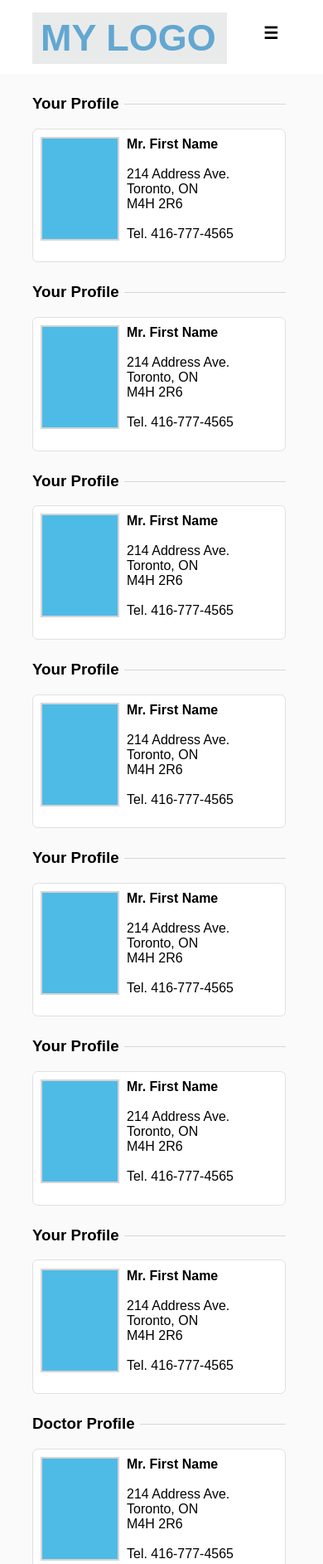
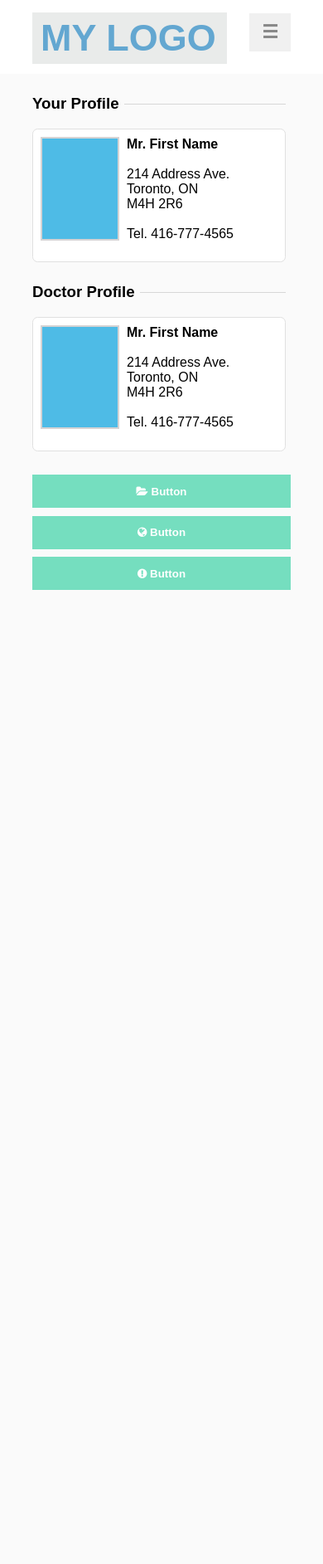
Before and after one commit to visampaio/Responsive-website-practice, a plain HTML site: page index.html in a window 390 px wide. Shown: the top 1885 px of the page at 83% size. After the commit the page ends 844 px from the top, so only its background shows below. Drawn offline with Linux system fonts and the light colour scheme.

Commit message:
Add comments and small fixes

```diff
--- a/index.html
+++ b/index.html
@@ -12,20 +12,13 @@
       <figure id="logo">MY LOGO</figure>
       <nav>
         <ul id="menu">
-        <li class="icon"><a href="#" onclick="myFunction()">&#9776;</a></li>
+        <li class="icon"><a onclick="openMenu()">&#9776;</a></li>
         <li class="active"><a href="#">Active</a></li>
         <li><a href="#">About Us</a></li>
       </ul>
       </nav>
-
+    </header>
   </div>
-    <div id="navMobile">
-            <ul>
-              <li class="active"><a href="#">Active</a></li>
-              <li><a href="#">About Us</a></li>
-            </ul>
-    </div>
-    </header>
 
   <main>
     <div id="navMobile">
@@ -34,87 +27,11 @@
         <li><a href="#">About Us</a></li>
       </ul>
     </div>
+
     <article>
         <header><h3>Your Profile</h3></header>
         <div class="box">
-          <figure class="picture"> </figure>
-          <p><b>Mr. First Name</b><br><br>
-          214 Address Ave.<br>
-          Toronto, ON <br>
-          M4H 2R6 <br><br>
-          Tel. 416-777-4565</p>
-        </div>
-    </article>
-    <article>
-        <header><h3>Your Profile</h3></header>
-        <div class="box">
-          <figure class="picture"> </figure>
-          <p><b>Mr. First Name</b><br><br>
-          214 Address Ave.<br>
-          Toronto, ON <br>
-          M4H 2R6 <br><br>
-          Tel. 416-777-4565</p>
-        </div>
-    </article>
-    <article>
-        <header><h3>Your Profile</h3></header>
-        <div class="box">
-          <figure class="picture"> </figure>
-          <p><b>Mr. First Name</b><br><br>
-          214 Address Ave.<br>
-          Toronto, ON <br>
-          M4H 2R6 <br><br>
-          Tel. 416-777-4565</p>
-        </div>
-    </article>
-    <article>
-        <header><h3>Your Profile</h3></header>
-        <div class="box">
-          <figure class="picture"> </figure>
-          <p><b>Mr. First Name</b><br><br>
-          214 Address Ave.<br>
-          Toronto, ON <br>
-          M4H 2R6 <br><br>
-          Tel. 416-777-4565</p>
-        </div>
-    </article>
-    <article>
-        <header><h3>Your Profile</h3></header>
-        <div class="box">
-          <figure class="picture"> </figure>
-          <p><b>Mr. First Name</b><br><br>
-          214 Address Ave.<br>
-          Toronto, ON <br>
-          M4H 2R6 <br><br>
-          Tel. 416-777-4565</p>
-        </div>
-    </article>
-    <article>
-        <header><h3>Your Profile</h3></header>
-        <div class="box">
-          <figure class="picture"> </figure>
-          <p><b>Mr. First Name</b><br><br>
-          214 Address Ave.<br>
-          Toronto, ON <br>
-          M4H 2R6 <br><br>
-          Tel. 416-777-4565</p>
-        </div>
-    </article>
-    <article>
-        <header><h3>Your Profile</h3></header>
-        <div class="box">
-          <figure class="picture"> </figure>
-          <p><b>Mr. First Name</b><br><br>
-          214 Address Ave.<br>
-          Toronto, ON <br>
-          M4H 2R6 <br><br>
-          Tel. 416-777-4565</p>
-        </div>
-    </article>
-    <article>
-        <header><h3>Doctor Profile</h3></header>
-        <div class="box">
-          <figure class="picture"> </figure>
+          <figure class="picture"></figure>
           <p><b>Mr. First Name</b><br><br>
           214 Address Ave.<br>
           Toronto, ON <br>
@@ -123,6 +40,17 @@
         </div>
     </article>
 
+    <article>
+        <header><h3>Doctor Profile</h3></header>
+        <div class="box">
+          <figure class="picture"></figure>
+          <p><b>Mr. First Name</b><br><br>
+          214 Address Ave.<br>
+          Toronto, ON <br>
+          M4H 2R6 <br><br>
+          Tel. 416-777-4565</p>
+        </div>
+    </article>
   </main>
 
   <footer>
@@ -132,7 +60,7 @@
   </footer>
 
   <script>
-function myFunction() {
+function openMenu() {
     var menu = document.getElementById("navMobile");
     if (menu.className === "") {
       menu.className += "open";
--- a/landpage.css
+++ b/landpage.css
@@ -5,12 +5,7 @@
 body {
   background-color: #fafafa;
   margin: 0;
-  padding: 0;
   font-family: sans-serif;
-}
-
-a {
-  text-decoration: none;
 }
 
 main, footer, header {
@@ -18,14 +13,22 @@ main, footer, header {
   margin: 0 auto;
 }
 
-main {
-  overflow-y: auto;
-  margin-top: 89px;
+ul {
+  list-style-type: none;
+  padding: 0;
+  margin: 0;
 }
+
+a {
+  text-decoration: none;
+}
+
+p {margin: 0}
+
+/**** Header styles ****/
 
 #headerBar {
   background-color: white;
-  overflow:hidden;
   width: 100%;
   top: 0;
   position: fixed;
@@ -33,9 +36,8 @@ main {
 }
 
 #logo {
-  float: left;
   background-color: #e9ebea;
-  margin: 15px 0 0 0;
+  margin: 15px 0 12px 0;
   padding: 5px 10px;
   width: 235px;
   font-size: 45px;
@@ -44,20 +46,25 @@ main {
   display: inline-block;
 }
 
+/**** Desktop navigation styles ****/
+
 nav {
   float: right;
 }
 
-ul {
-  list-style-type: none;
-  padding: 0;
-  margin: 0;
+nav li {
+  display: inline-block;
+  padding-top: 20%;
+  padding-bottom: 20%;
 }
 
-nav li {
-  display: inline-block;
-  padding-top: 16%;
-  padding-bottom: 20%;
+nav li:hover {
+  background-color: #edebec;
+  transition: 0.1s ease;
+}
+
+li.active, li:hover {
+  border-bottom: 5px solid #4ebbe6;
 }
 
 nav a {
@@ -66,25 +73,28 @@ nav a {
   padding: 15px;
 }
 
-nav li:hover {
-  background-color: #edebec;
-  border-bottom: 5px solid #4ebbe6;
-  transition: 0.1s ease;
-  /*padding: 20px 0px;*/
-}
+/**** Mobile navigation while on desktop mode styles ****/
 
-nav li.active {
-  border-bottom: 5px solid #4ebbe6;
+#navMobile {
+  display: none;
 }
 
 .icon {
   display: none;
   margin-top: 1em;
-  font-size: 20px;
+  background-color: #f0f0f0;
 }
 
-#navMobile {
-  display: none;
+.icon a {
+  font-size: 22px;
+  color: #888888;
+}
+
+/**** Main styles ****/
+
+main {
+  overflow-y: auto;
+  margin-top: 89px;
 }
 
 article {
@@ -94,9 +104,7 @@ article {
   padding-right: 2%;
 }
 
-article > header {
-  display: block;
-  text-align: left;
+article header {
   overflow: hidden;
   width: 100%;
 }
@@ -106,6 +114,8 @@ h3 {
   display: inline-block;
   width: 100%;
 }
+
+  /**** Horizontal line style ****/
 
   h3:after {
     content: "";
@@ -134,7 +144,7 @@ h3:after {
   margin-right: 3%;
 }
 
-p {margin: 0}
+/**** Footer styles ****/
 
 button {
   background-color: #75debf;
@@ -142,16 +152,22 @@ button {
   height: 40px;
   margin-top: 3%;
   margin-right: 2%;
-  padding: 0%;
   border: none;
   color: white;
-  font-family: sans-serif;
   font-weight: bold;
 }
 
-/**** Mobile styles ****/
+/**** Mobile mode styles ****/
 
 @media screen and (max-width: 768px) {
+
+  article, button {
+    width: 100%;
+  }
+
+  footer {
+    margin-top: 5%;
+  }
 
   nav ul li {display:none}
 
@@ -159,8 +175,13 @@ button {
     display: block;
   }
 
-  #logo {
-      margin-bottom: 12px;
+  nav li:hover {
+    background-color: #c9e5f1;
+    border: none;
+  }
+
+  nav li a:hover {
+    color: #4ebbe6;
   }
 
   #navMobile.open {
@@ -172,7 +193,6 @@ button {
     z-index: 1;
     /*height: 160px;*/
     border: 1px solid #a0a1a6;
-    overflow: auto;
   }
 
   #navMobile li {
@@ -182,7 +202,6 @@ button {
 
   #navMobile a {
     color: #a3a4a9;
-    padding-bottom: 2%;
   }
 
   #navMobile li.active {
@@ -192,15 +211,12 @@ button {
   #navMobile li.active a {
     color: white;
   }
-
-  article, button {
-    width: 100%;
 }
 
-}
+/**** Fix for mobile menu if screen is really small ****/
 
 @media screen and (max-width: 354px) {
   main {
-    margin-top: 160px;
+    margin-top: 158px;
   }
 }
```
Lines whose indentation alone changed are shown as unchanged.
